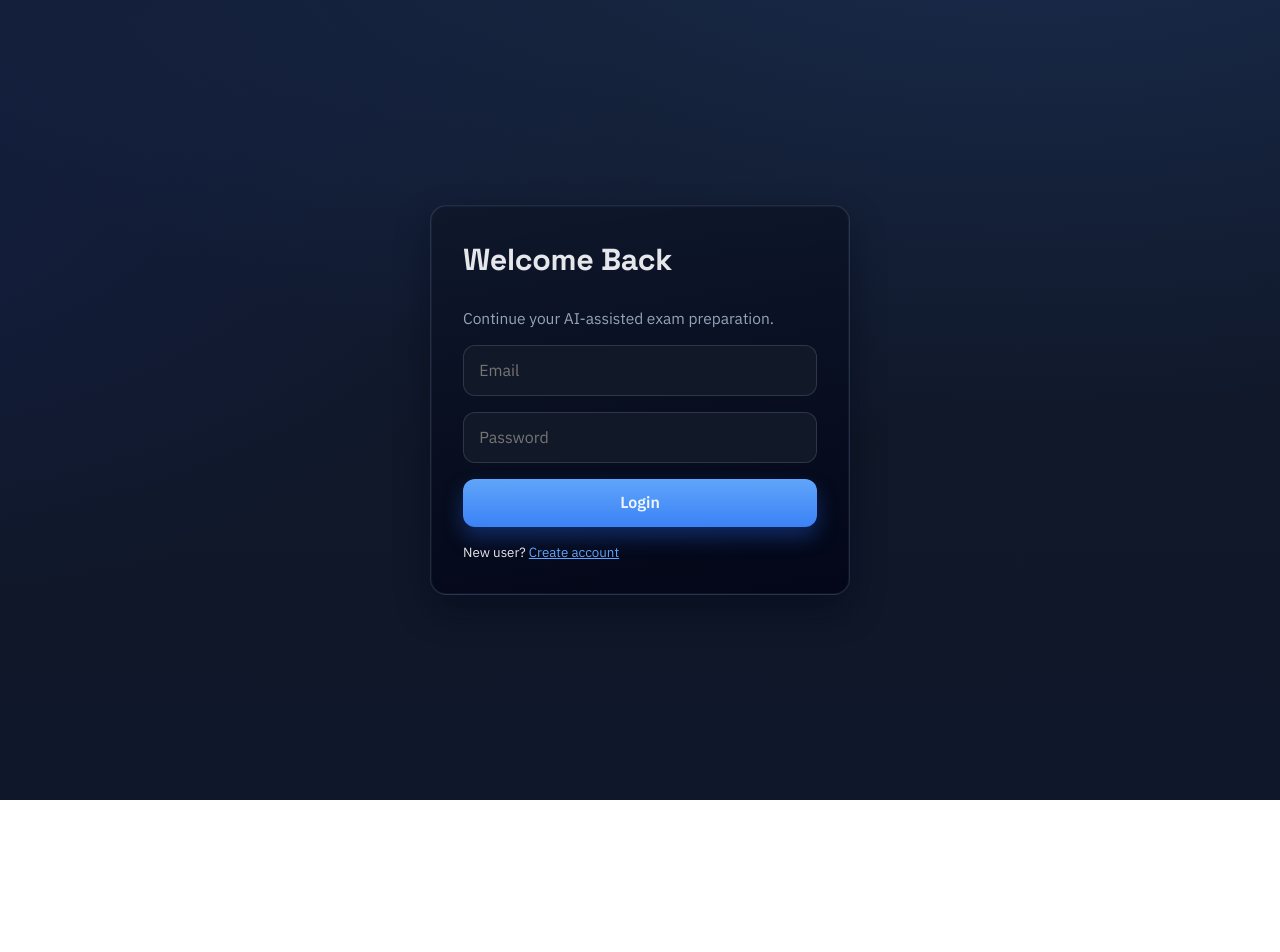
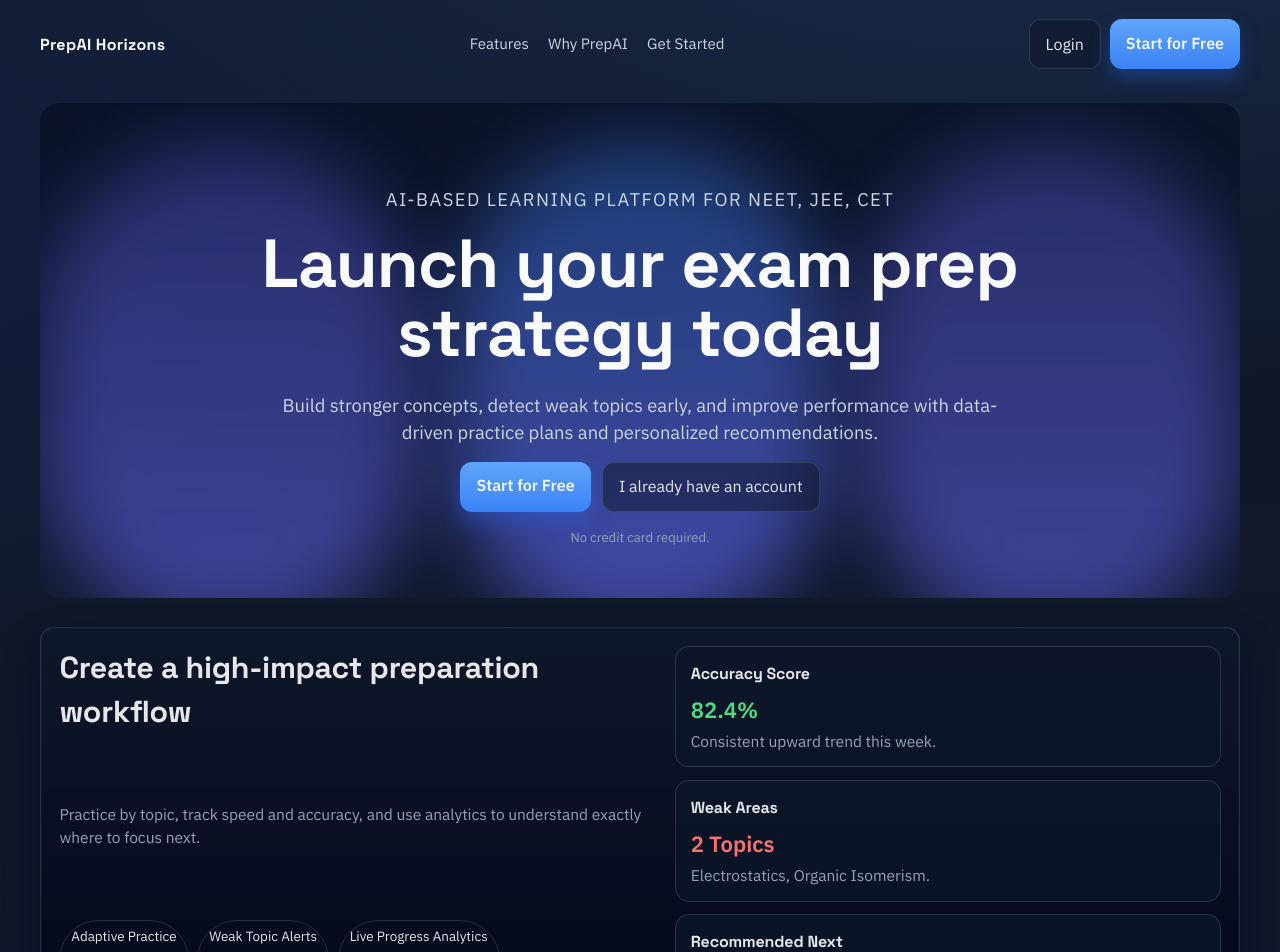
Before and after one commit to yakshithkm/ai-based-personalized-learning-platform, a React (Vite) app in the folder frontend/: page / in a window 1280 px wide. Before the commit this address led to /login. Shown: the top 952 px of the page. Before the commit the page ends 800 px from the top, so only its background shows below. Built offline with nearby package versions, Linux system fonts and the light colour scheme; no server answers.

Commit message:
feat(frontend): add premium marketing-style landing home page

```diff
--- a/frontend/src/App.jsx
+++ b/frontend/src/App.jsx
@@ -1,6 +1,7 @@
 import { Navigate, Route, Routes } from 'react-router-dom';
 import ProtectedRoute from './components/ProtectedRoute';
 import Layout from './components/Layout';
+import HomePage from './pages/HomePage';
 import LoginPage from './pages/LoginPage';
 import RegisterPage from './pages/RegisterPage';
 import DashboardPage from './pages/DashboardPage';
@@ -10,6 +11,7 @@ import AnalyticsPage from './pages/AnalyticsPage';
 const App = () => {
   return (
     <Routes>
+      <Route path="/" element={<HomePage />} />
       <Route path="/login" element={<LoginPage />} />
       <Route path="/register" element={<RegisterPage />} />
 
@@ -46,7 +48,7 @@ const App = () => {
         }
       />
 
-      <Route path="*" element={<Navigate to="/dashboard" replace />} />
+      <Route path="*" element={<Navigate to="/" replace />} />
     </Routes>
   );
 };
--- a/frontend/src/index.css
+++ b/frontend/src/index.css
@@ -492,6 +492,163 @@ select:focus {
   color: var(--danger);
 }
 
+.landing-page {
+  min-height: 100vh;
+  padding: 1.2rem 1.3rem 2rem;
+}
+
+.landing-topbar {
+  max-width: 1200px;
+  margin: 0 auto;
+  display: grid;
+  grid-template-columns: auto 1fr auto;
+  align-items: center;
+  gap: 1rem;
+}
+
+.landing-logo {
+  color: #f8fafc;
+  font-family: 'Space Grotesk', sans-serif;
+  font-weight: 700;
+  letter-spacing: 0.02em;
+}
+
+.landing-nav {
+  display: inline-flex;
+  justify-self: center;
+  gap: 1.2rem;
+}
+
+.landing-nav a {
+  color: #cbd5e1;
+  text-decoration: none;
+  font-size: 0.94rem;
+}
+
+.landing-actions {
+  display: inline-flex;
+  gap: 0.55rem;
+}
+
+.landing-actions .outline-btn,
+.landing-actions .solid-btn {
+  text-decoration: none;
+}
+
+.landing-hero {
+  max-width: 1200px;
+  margin: 2.1rem auto 0;
+  padding: 5.2rem 1.2rem 3.2rem;
+  text-align: center;
+  position: relative;
+  overflow: hidden;
+  border-radius: 20px;
+  background: linear-gradient(180deg, rgba(2, 6, 23, 0.5), rgba(15, 23, 42, 0.35));
+}
+
+.glow-columns {
+  position: absolute;
+  inset: 0;
+  display: grid;
+  grid-template-columns: repeat(3, minmax(100px, 1fr));
+  gap: 2rem;
+  pointer-events: none;
+  opacity: 0.92;
+}
+
+.glow-columns span {
+  background: linear-gradient(180deg, rgba(99, 102, 241, 0.35), rgba(99, 102, 241, 0.62));
+  filter: blur(38px);
+  transform: translateY(38px);
+  border-radius: 999px;
+}
+
+.glow-columns span:nth-child(2) {
+  background: linear-gradient(180deg, rgba(59, 130, 246, 0.42), rgba(99, 102, 241, 0.7));
+}
+
+.hero-content {
+  position: relative;
+  z-index: 2;
+  max-width: 760px;
+  margin: 0 auto;
+  display: grid;
+  gap: 1rem;
+}
+
+.hero-eyebrow {
+  color: #bfdbfe;
+  font-size: 0.84rem;
+  letter-spacing: 0.08em;
+  text-transform: uppercase;
+}
+
+.hero-content h1 {
+  font-size: clamp(2.1rem, 5.8vw, 4.25rem);
+  line-height: 1.02;
+  color: #f8fafc;
+}
+
+.hero-content p {
+  font-size: clamp(1rem, 1.8vw, 1.15rem);
+  color: #cbd5e1;
+}
+
+.hero-cta-row {
+  display: inline-flex;
+  justify-content: center;
+  gap: 0.7rem;
+  flex-wrap: wrap;
+}
+
+.hero-cta-row a {
+  text-decoration: none;
+}
+
+.hero-content small {
+  color: #94a3b8;
+  font-size: 0.82rem;
+}
+
+.landing-showcase {
+  max-width: 1200px;
+  margin: 1.8rem auto 0;
+  display: grid;
+  grid-template-columns: 1.1fr 1fr;
+  gap: 1rem;
+}
+
+.showcase-copy {
+  display: grid;
+  gap: 0.9rem;
+}
+
+.showcase-visual {
+  display: grid;
+  gap: 0.8rem;
+}
+
+.mini-card {
+  border: 1px solid var(--border);
+  background: rgba(15, 23, 42, 0.72);
+  border-radius: 14px;
+  padding: 0.9rem;
+}
+
+.mini-card strong {
+  display: inline-block;
+  font-size: 1.38rem;
+  margin-bottom: 0.25rem;
+}
+
+.stat-good {
+  color: #4ade80;
+}
+
+.stat-danger {
+  color: #f87171;
+}
+
 @media (max-width: 900px) {
   .app-shell {
     grid-template-columns: 1fr;
@@ -506,4 +663,24 @@ select:focus {
   .filters-row {
     grid-template-columns: 1fr;
   }
+
+  .landing-topbar {
+    grid-template-columns: 1fr;
+    justify-items: start;
+  }
+
+  .landing-nav {
+    justify-self: start;
+    overflow-x: auto;
+    max-width: 100%;
+    padding-bottom: 0.25rem;
+  }
+
+  .landing-showcase {
+    grid-template-columns: 1fr;
+  }
+
+  .landing-hero {
+    padding-top: 4.2rem;
+  }
 }
--- /dev/null
+++ b/frontend/src/pages/HomePage.jsx
@@ -0,0 +1,86 @@
+import { Link } from 'react-router-dom';
+import { useAuth } from '../context/AuthContext';
+
+const HomePage = () => {
+  const { user } = useAuth();
+
+  return (
+    <div className="landing-page">
+      <header className="landing-topbar">
+        <div className="landing-logo">PrepAI Horizons</div>
+        <nav className="landing-nav">
+          <a href="#features">Features</a>
+          <a href="#why">Why PrepAI</a>
+          <a href="#cta">Get Started</a>
+        </nav>
+        <div className="landing-actions">
+          <Link className="outline-btn" to="/login">
+            Login
+          </Link>
+          <Link className="solid-btn" to={user ? '/dashboard' : '/register'}>
+            {user ? 'Open Dashboard' : 'Start for Free'}
+          </Link>
+        </div>
+      </header>
+
+      <section className="landing-hero" id="cta">
+        <div className="glow-columns" aria-hidden="true">
+          <span />
+          <span />
+          <span />
+        </div>
+
+        <div className="hero-content">
+          <p className="hero-eyebrow">AI-Based Learning Platform for NEET, JEE, CET</p>
+          <h1>Launch your exam prep strategy today</h1>
+          <p>
+            Build stronger concepts, detect weak topics early, and improve performance with
+            data-driven practice plans and personalized recommendations.
+          </p>
+          <div className="hero-cta-row">
+            <Link className="solid-btn" to={user ? '/dashboard' : '/register'}>
+              {user ? 'Continue Learning' : 'Start for Free'}
+            </Link>
+            <Link className="outline-btn" to="/login">
+              I already have an account
+            </Link>
+          </div>
+          <small>No credit card required.</small>
+        </div>
+      </section>
+
+      <section className="landing-showcase panel" id="features">
+        <div className="showcase-copy">
+          <h2>Create a high-impact preparation workflow</h2>
+          <p>
+            Practice by topic, track speed and accuracy, and use analytics to understand exactly
+            where to focus next.
+          </p>
+          <div className="chip-wrap">
+            <span className="chip">Adaptive Practice</span>
+            <span className="chip">Weak Topic Alerts</span>
+            <span className="chip">Live Progress Analytics</span>
+          </div>
+        </div>
+        <div className="showcase-visual" id="why">
+          <article className="mini-card">
+            <h4>Accuracy Score</h4>
+            <strong className="stat-good">82.4%</strong>
+            <p>Consistent upward trend this week.</p>
+          </article>
+          <article className="mini-card">
+            <h4>Weak Areas</h4>
+            <strong className="stat-danger">2 Topics</strong>
+            <p>Electrostatics, Organic Isomerism.</p>
+          </article>
+          <article className="mini-card">
+            <h4>Recommended Next</h4>
+            <p>Timed mixed practice set (20 questions).</p>
+          </article>
+        </div>
+      </section>
+    </div>
+  );
+};
+
+export default HomePage;
```
